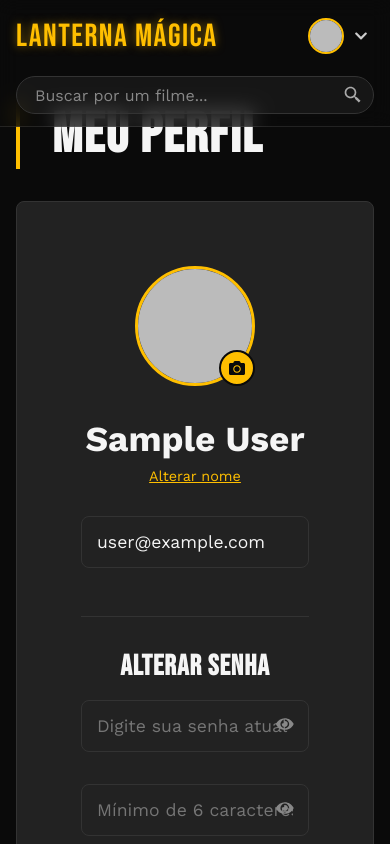
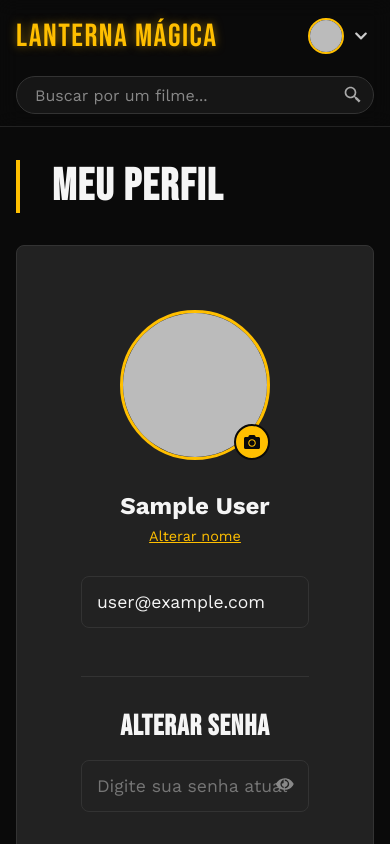
Before and after one commit to LeoGravina/lanterna-magica, a React (Vite) app: page /perfil in a window 390 px wide. Shown: the top 844 px of the page. Built offline with nearby package versions, Linux system fonts and the light colour scheme; no server answers; sample sign-in values are in the browser's storage.

Commit message:
alteração nas estilizações e responsividade

```diff
--- a/src/components/Header/Header.module.css
+++ b/src/components/Header/Header.module.css
@@ -23,7 +23,7 @@
 
 .logo {
     font-family: var(--font-display);
-    font-size: 2.5rem;
+    font-size: 3rem;
     color: var(--color-brand-yellow);
     text-decoration: none;
     letter-spacing: 2px;
@@ -81,8 +81,8 @@
 }
 
 .profilePic {
-    width: 28px;
-    height: 28px;
+    width:35px;
+    height: 35px;
     border-radius: 50%;
     object-fit: cover;
     border: 2px solid var(--color-brand-yellow);
--- a/src/pages/Favoritos/Favoritos.module.css
+++ b/src/pages/Favoritos/Favoritos.module.css
@@ -6,7 +6,7 @@
 
 .sectionTitle {
     font-family: var(--font-display);
-    font-size: 3.5rem;
+    font-size: 2.8rem;
     letter-spacing: 1.5px;
     margin-top: var(--spacing-lg);
     margin-bottom: var(--spacing-md);
@@ -70,7 +70,6 @@
 }
 /* --- FIM DOS ESTILOS DAS ABAS --- */
 
-
 .listaFilmes {
     display: grid;
     grid-template-columns: repeat(4, 1fr);
@@ -89,7 +88,7 @@
 
 .filmeCard:hover {
     transform: scale(1.01) translateY(-10px);
-    box-shadow: 0 20px 30px rgba(0, 0, 0, 0.5), 0 0 40px rgba(205, 173, 12, 0.879);
+    box-shadow: 0 10px 20px rgba(0, 0, 0, 0.5), 0 0 20px rgba(205, 173, 12, 0.879);
     z-index: 10;
 }
 
@@ -314,6 +313,11 @@
 
 /* === MEDIA QUERIES PARA RESPONSIVIDADE === */
 @media (max-width: 768px) {
+
+    .favoritosContainer {
+        padding-top: 60px;
+    }
+
     .titleAndFilter {
         flex-direction: column;
         align-items: flex-start;
--- a/src/pages/Filme/Filme.module.css
+++ b/src/pages/Filme/Filme.module.css
@@ -254,7 +254,10 @@
     object-fit: cover;
 }
 
-.castMemberLink:hover,
+.castMemberLink:hover{
+    transform: scale(1.01) translateY(-10px);
+    z-index: 10;
+}
 .similarCard:hover {
     transform: scale(1.01) translateY(-10px);
     box-shadow: 0 20px 30px rgba(0, 0, 0, 0.5), 0 0 40px rgba(205, 173, 12, 0.879);
--- a/src/pages/Home/Home.module.css
+++ b/src/pages/Home/Home.module.css
@@ -13,7 +13,7 @@
 
 .sectionTitle {
     font-family: var(--font-display);
-    font-size: 3.5rem;
+    font-size: 2.8rem;
     letter-spacing: 1.5px;
     padding-left: var(--spacing-lg);
     border-left: 4px solid var(--color-brand-yellow);
@@ -214,7 +214,7 @@
 
 @media (max-width: 768px) {
     .homeContainer {
-        padding-top: 140px; /* Ajuste para o header mobile */
+        padding-top: 90px; /* Ajuste para o header mobile */
     }
     .titleAndFilter {
         flex-direction: column;
--- a/src/pages/Perfil/Perfil.module.css
+++ b/src/pages/Perfil/Perfil.module.css
@@ -9,7 +9,7 @@
 /* === ESTILO DO TÍTULO ATUALIZADO AQUI === */
 .sectionTitle {
     font-family: var(--font-display);
-    font-size: 3.5rem;
+    font-size: 2.8rem;
     letter-spacing: 1.5px;
     margin-bottom: var(--spacing-lg);
     align-self: flex-start;
@@ -35,8 +35,8 @@
 /* --- Avatar e Upload --- */
 .avatarWrapper {
     position: relative;
-    width: 120px;
-    height: 120px;
+    width: 150px;
+    height: 150px;
 }
 
 .profileAvatar {
@@ -99,7 +99,6 @@
     margin-bottom: var(--spacing-lg);
 }
 .infoDisplay h2 {
-    font-size: 2.2rem;
     font-weight: 700;
 }
 .infoDisplay button {
@@ -235,6 +234,11 @@
 }
 
 /* Botão Salvar Principal */
+
+.profileContainer {
+    padding-top: 90px;
+}
+
 .saveButton {
     background-color: var(--color-brand-yellow);
     color: var(--color-black);
--- a/src/pages/Pessoa/Pessoa.module.css
+++ b/src/pages/Pessoa/Pessoa.module.css
@@ -18,7 +18,7 @@
 .poster img {
     width: 100%;
     border-radius: var(--border-radius);
-    box-shadow: 0 2px 2px rgba(0, 0, 0, 0.5), 0 0 40px rgba(205, 173, 12, 0.879);
+    box-shadow: 0 1px 1px rgba(0, 0, 0, 0.5), 0 0 15px rgba(205, 173, 12, 0.879);
 }
 
 .details {
```
